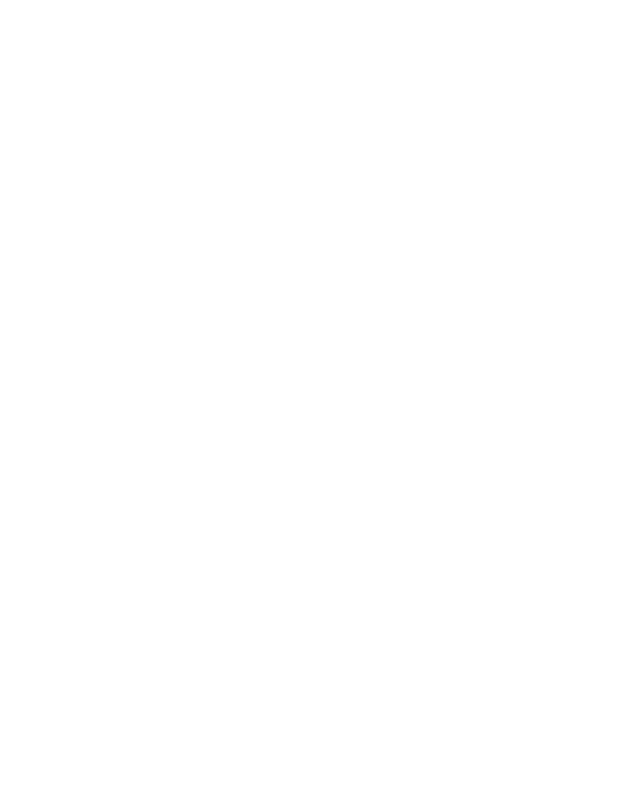
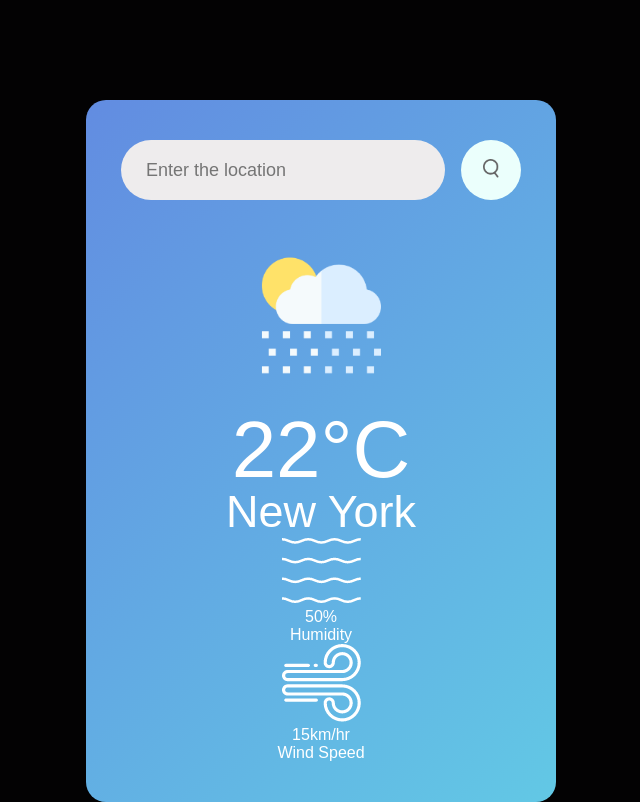
Before and after one commit to LaxmiKhati/weather, a plain HTML site: page index.html in a window 1280 px wide. Shown: the whole page, without its empty margins (319-959 px from the left). Drawn offline with Linux system fonts and the light colour scheme.

Commit message:
Basic elents added

```diff
--- a/index.html
+++ b/index.html
@@ -3,9 +3,35 @@
 <head>
     <meta charset="UTF-8">
     <meta name="viewport" content="width=device-width, initial-scale=1.0">
-    <title>Document</title>
+    <title>Weather App - Easy Tutorials</title>
+    <link rel="stylesheet" href="style.css">
 </head>
 <body>
-
+    <div class="card">
+        <div class="search">
+            <input type="text" placeholder="Enter the location"
+            spellcheck="false">
+            <button><img src="Img/search.png"></button>
+        </div>
+        <div class="weather">
+            <img src="img/rain.png" class="weather-icon">
+            <h1 class="temp">22°C</h1>
+            <h2 class="city">New York</h2>
+            <div class="col">
+                <img src="img/humidity.png">
+                <div>
+                    <p class="humidity">50%</p>
+                    <p>Humidity</p>
+                </div>
+            </div>
+             <div class="col">
+                <img src="img/wind.png">
+                <div>
+                    <p class="wind">15km/hr</p>
+                    <p>Wind Speed</p>
+                </div>
+            </div>
+        </div>
+    </div>
 </body>
 </html>
--- a/style.css
+++ b/style.css
@@ -1,4 +1,78 @@
-html{
-    font-size: 16px;
-    line-height: 1.5;
+*{margin:0;
+padding:0;
+font-family: 'Poppins',sans-serif;
+box-sizing: border-box;
 }
+
+body{
+    background-color: rgb(3, 2, 3);
+}
+
+.card{
+    width: 90%;
+    max-width: 470px;
+    background: linear-gradient(135deg, #628ce1,#62c8e5);
+    color:#fff;
+    margin:100px auto 0;
+    border-radius: 20px;
+    padding:40px 35px;
+    text-align: center;
+}
+
+.search{
+    width: 100%;
+    display:flex;
+    align-items: center;
+    justify-content: space-between;
+}
+
+.search input{
+    border:0;
+    outline:0;
+    background:#eeeced;
+    color:#0c0c0c;
+    padding: 10px 25px;
+    height:60px;
+    border-radius:30px;
+    flex:1;
+    margin-right: 16px;
+    font-size: 18px;
+}
+
+.search button{
+    border:0;
+    outline:0;
+    background:#ebfffc;
+    border-radius:50%;
+    width:60px;
+    height:60px;
+    cursor:pointer;
+}
+
+.search button img{
+    width:16px;
+}
+
+
+.weather-icon{
+    width: 170px;
+    margin-top: 30px;
+
+}
+.weather h1{
+    font-size: 80px;
+    font-weight: 500;
+}
+.weather h2{
+    font-size: 45px;
+    font-weight: 400;
+    margin-top: -10px;
+}
+
+.details{
+    display: flex;
+    align-items: center;
+    justify-content: space-between;
+    padding: 0 20px;
+    margin-top: 50px;
+}
```
Also changed, not shown: img/clear.png (added), img/clouds.png (added), img/drizzle.png (added), img/humidity.png (added), img/mist.png (added), img/rain.png (added), img/search.png (added), img/snow.png (added), img/wind.png (added).
